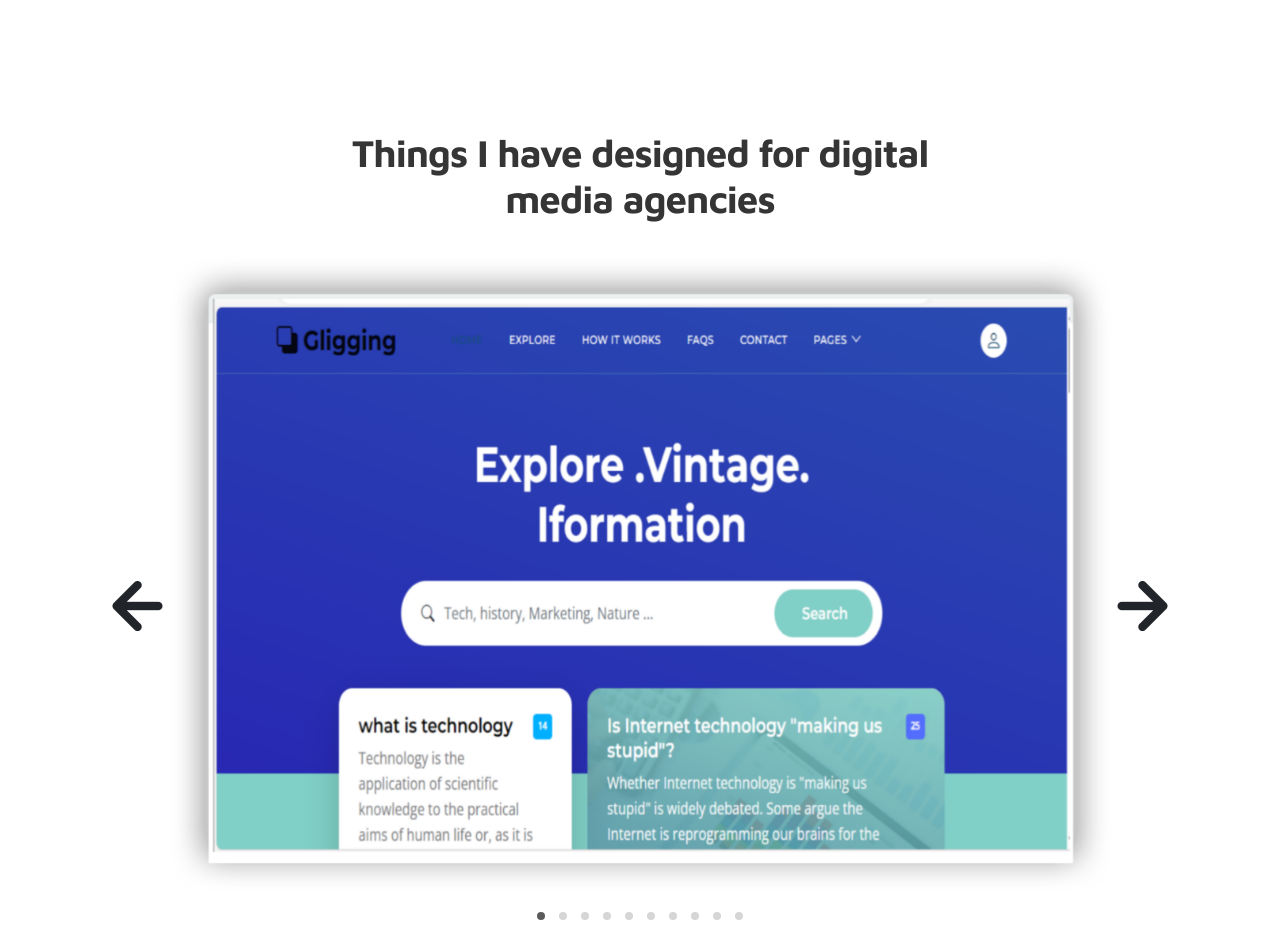
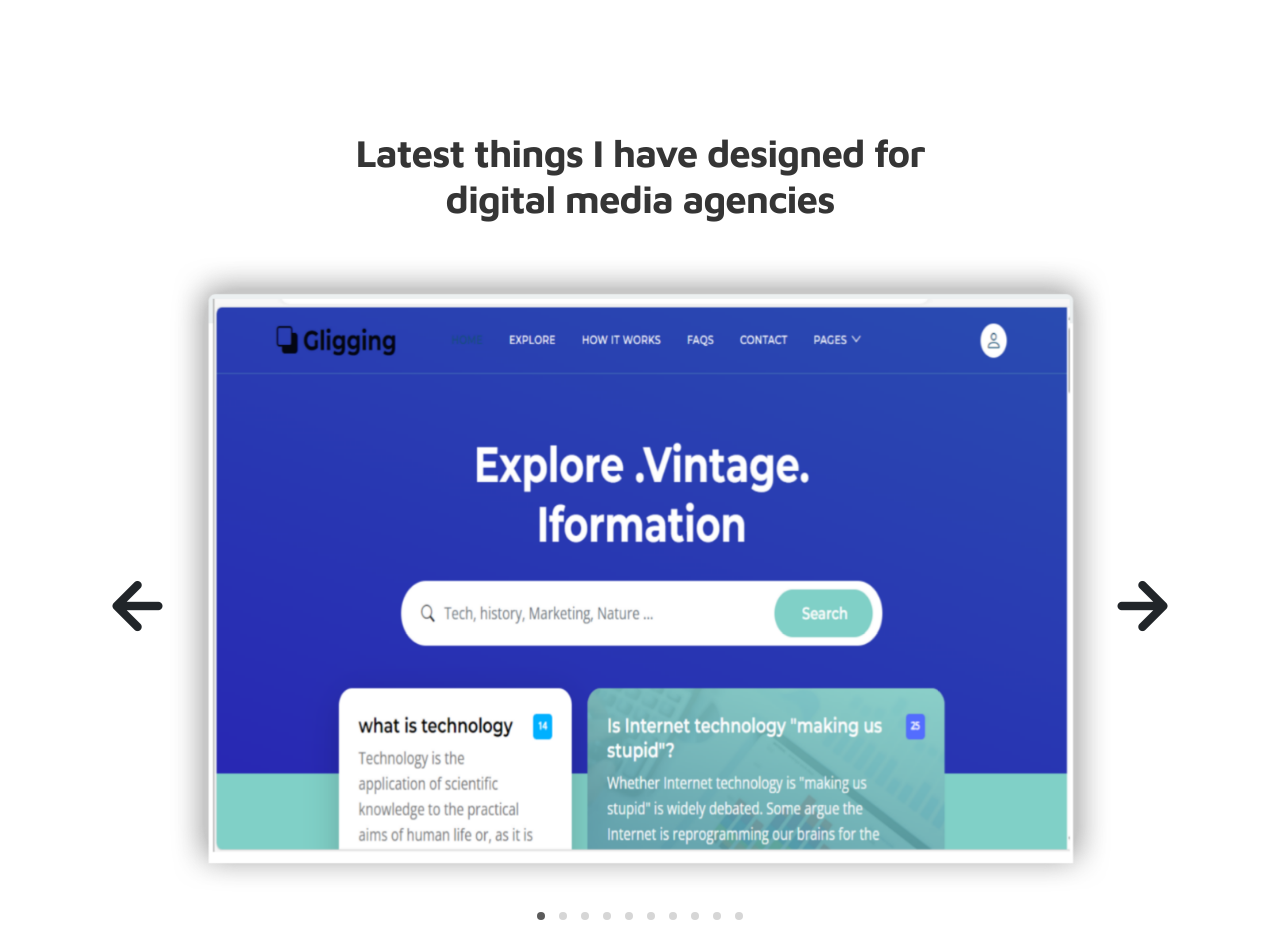
Before and after one commit to tumelovincent/inkactive, a plain HTML site: page index.html in a window 1280 px wide. Shown: the part 840-1770 px from the top of the page. Drawn offline with Linux system fonts and the light colour scheme.

Commit message:
Update index.html

```diff
--- a/index.html
+++ b/index.html
@@ -118,7 +118,7 @@ https://www.tooplate.com/view/2115-marvel
                   <div class="col-lg-11 text-center mx-auto col-12">
 
                       <div class="col-lg-8 mx-auto">
-                        <h2>Things I have designed for digital media agencies</h2>
+                        <h2>Latest things I have designed for digital media agencies</h2>
                       </div>
 
                       <div class="owl-carousel owl-theme">
```
